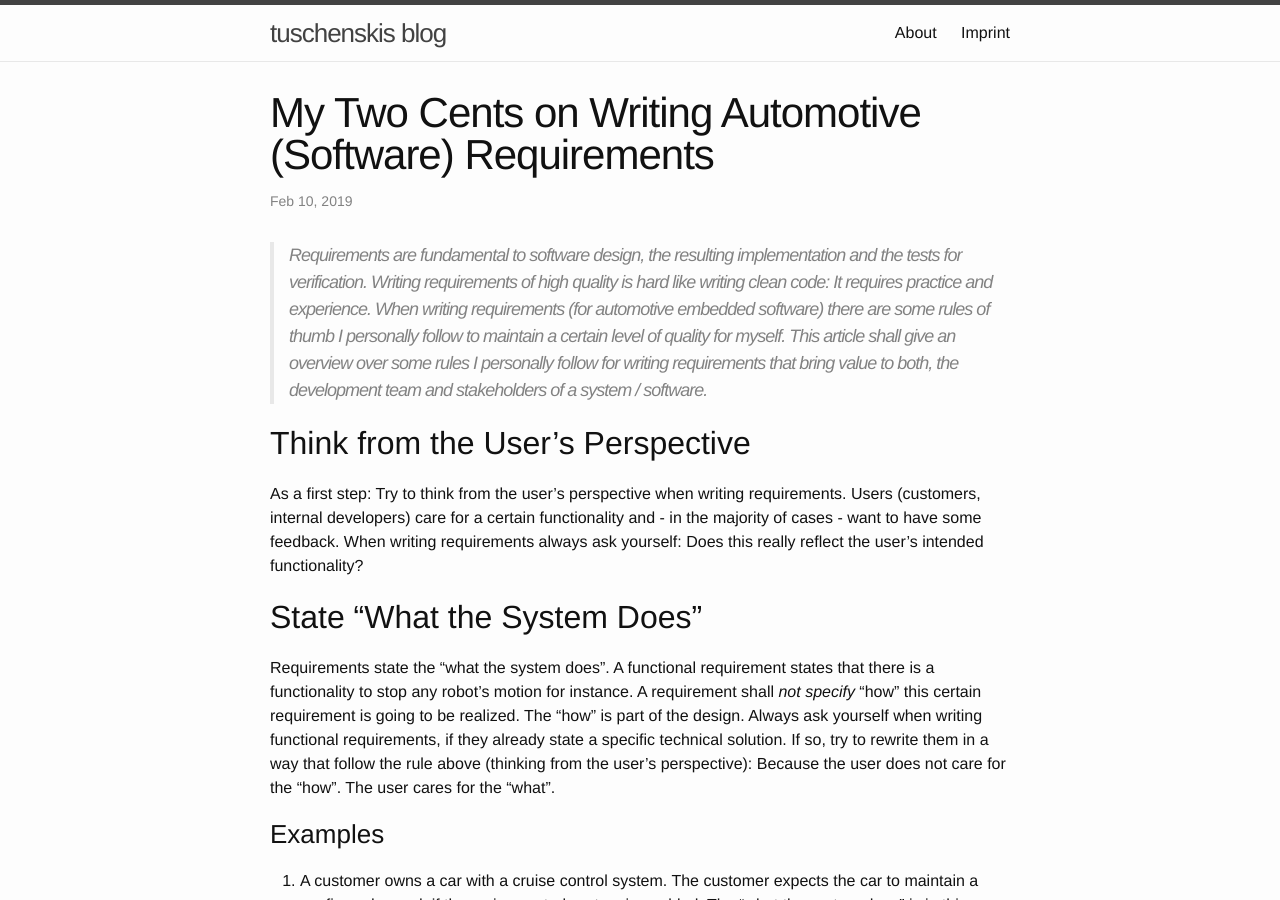
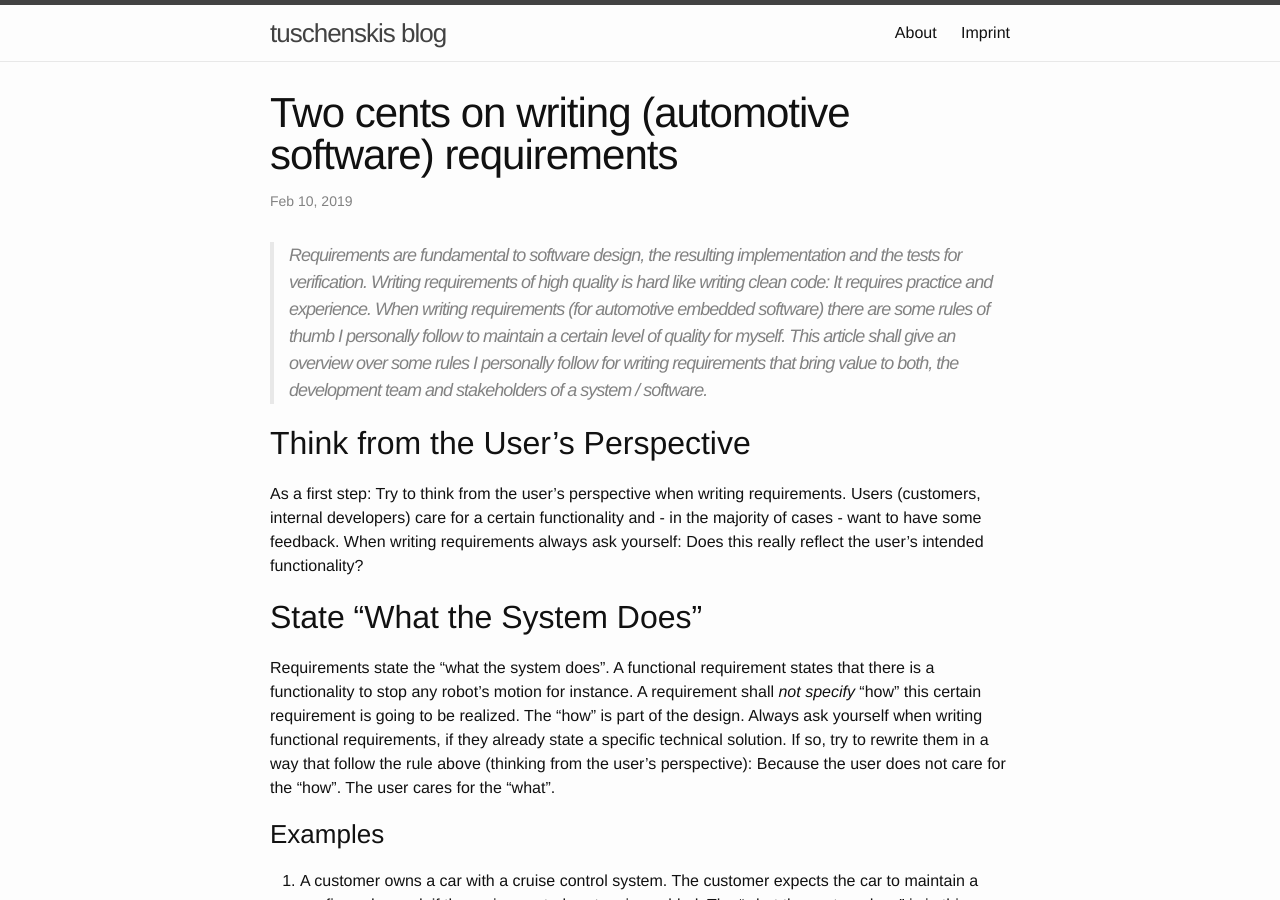
Before and after one commit to chopyy/dtuchsch.github.io, a Jekyll site: the page built from _posts/2019-01-19-requirements-engineering-1.md, in a window 1280 px wide and 900 px high. Built offline with Jekyll 4.4.1, drawn with Linux system fonts in a browser that asks for light colours.

```diff
--- a/_posts/2019-01-19-requirements-engineering-1.md
+++ b/_posts/2019-01-19-requirements-engineering-1.md
@@ -1,6 +1,6 @@
 ---
 layout: post
-title:  "My Two Cents on Writing Automotive (Software) Requirements"
+title:  "Two cents on writing (automotive software) requirements"
 date:   2019-02-10 21:02:00
 categories: engineering automotive software
 ---
```
Also changed, not shown: _posts/2019-02-18-domain-knowledge.md (+1 -1 lines).
